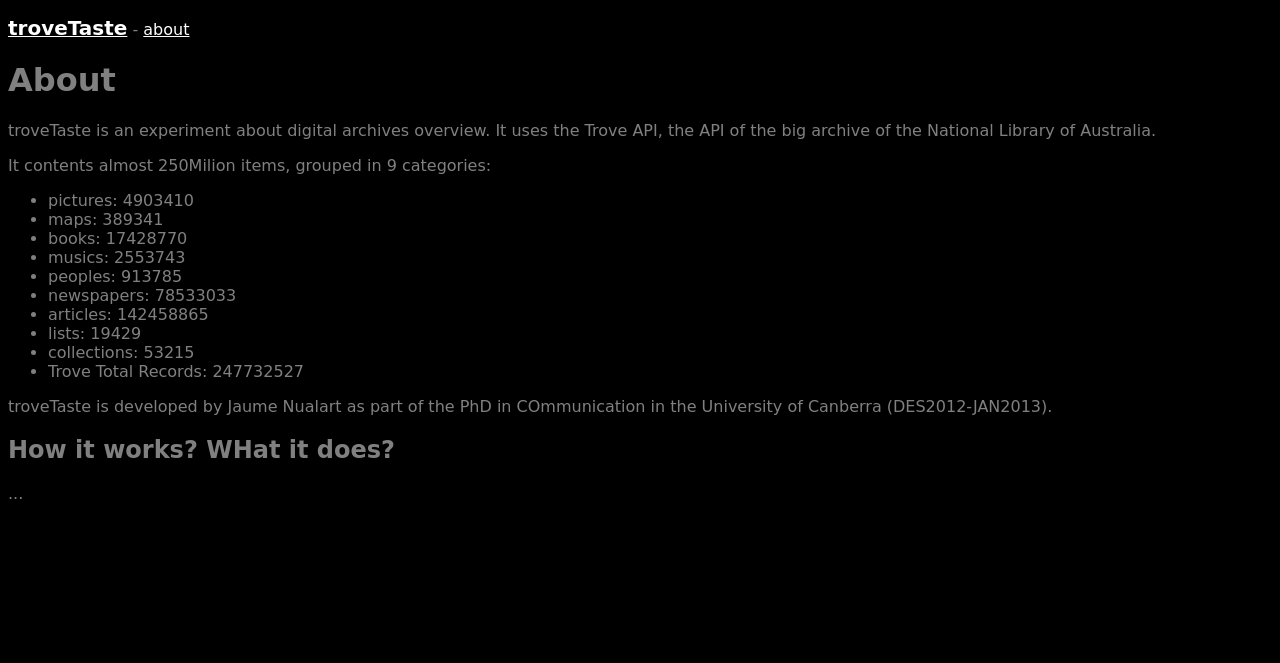
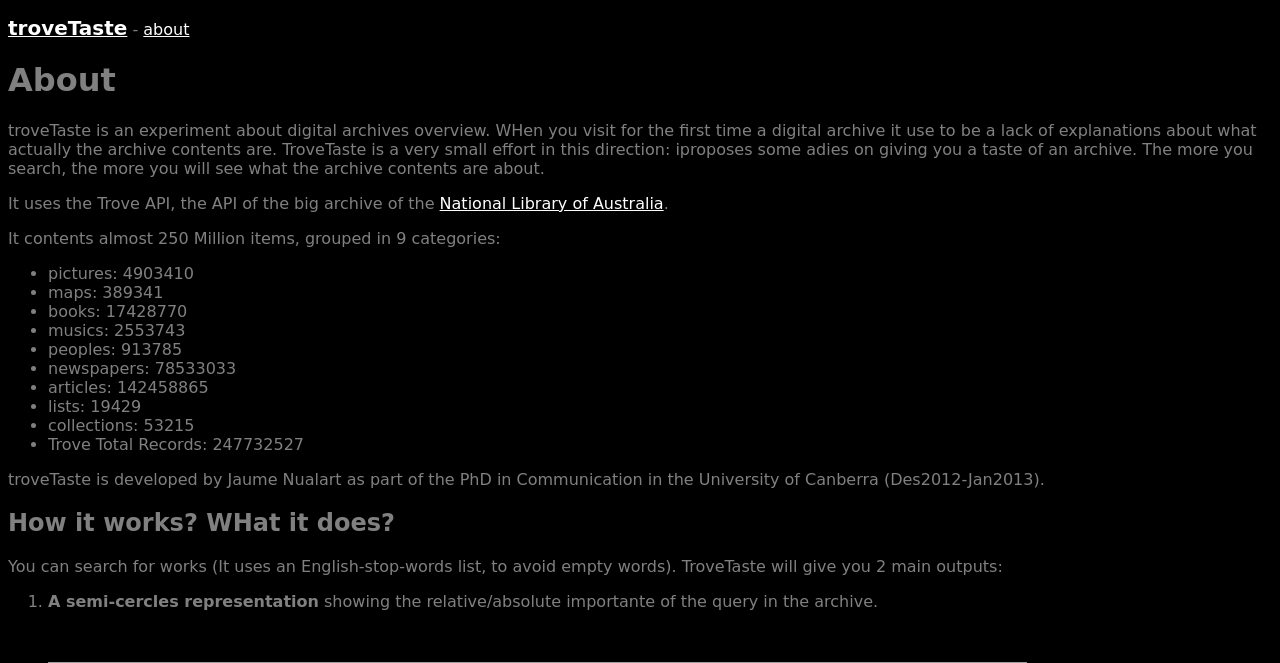
Before and after one commit to jaumet/troveTaste, a Django app: template templates/about.html in a window 1280 px wide. Shown: the top 663 px of the page. Before the commit the page ends 499 px from the top, so only its background shows below. Run offline with Django 3.2, Linux system fonts and the light colour scheme; the template is opened without the code that fills it, so the values that code supplies are empty; grey boxes are pictures that could not be loaded.

Commit message:
First draft for about.html. (Not finished yet)

```diff
--- a/TROVE/urls.py
+++ b/TROVE/urls.py
@@ -1,4 +1,5 @@
 from django.conf.urls import patterns, include, url
+import settings
 
 # Uncomment the next two lines to enable the admin:
 from django.contrib import admin
@@ -35,6 +36,9 @@ urlpatterns = patterns('',
     url(r'^comparing/(?P<query>.*)/$', 'trove_txt.views.comparing'),
 
     # about page
-    url(r'^about$|^about/$', 'trove_txt.views.about')
+    url(r'^about$|^about/$', 'trove_txt.views.about'),
+
+    # Media static files:
+    url(r'^trove_txt/media/(?P<path>.*)$', 'django.views.static.serve', {'document_root': settings.MEDIA_ROOT})
 
 )
--- a/templates/about.html
+++ b/templates/about.html
@@ -22,8 +22,9 @@
 
 {% block content %}
 <h1>About</h1>
-<p>troveTaste is an experiment about digital archives overview. It uses the Trove API, the API of the big archive of the National Library of Australia.</p>
-<p>It contents almost 250Milion items, grouped in 9 categories:</p>
+<p>troveTaste is an experiment about digital archives overview. WHen you visit for the first time a digital archive it use to be a lack of explanations about what actually the archive contents are. TroveTaste is a very small effort in this direction: iproposes some adies on giving you a taste of an archive. The more you search, the more you will see what the archive contents are about.</p>
+    <p>It uses the Trove API, the API of the big archive of the <a href="http://trove.nla.gov.au/">National Library of Australia</a>.</p>
+<p>It contents almost 250 Million items, grouped in 9 categories:</p>
 <ul>
 <li>pictures: 4903410</li>
 <li>maps: 389341</li>
@@ -36,9 +37,22 @@
 <li>collections: 53215</li>
 <li>Trove Total Records: 247732527</li>
 </ul>
-<p>troveTaste is developed by Jaume Nualart as part of the PhD in COmmunication in the University of Canberra (DES2012-JAN2013).</p>
+<p>troveTaste is developed by Jaume Nualart as part of the PhD in Communication in the University of Canberra (Des2012-Jan2013).</p>
 
 <h2>How it works? WHat it does?</h2>
-<p>...</p>
+<p>You can search for works (It uses an English-stop-words list, to avoid empty words). TroveTaste will give you 2 main outputs:<p>
+<ol><li><b> A semi-cercles representation</b> showing the relative/absolute importante of the query in the archive.</li>
+    <p>&nbsp;</p>
+    <img style="width:80%;" src="http://localhost/trove_media/media/Semicercle-screenshot.png" /><br />
+    <p style="margin-left:50px;"><i>Fig 1.- semicercler representation of relative/absolut quantities, made with D3js</i></ p>
+<p>&nbsp;</p>
+    <li><b> A table comparing</b> your query other queries in the troveTaste data base, grouped by the 9 trove categories</li></ol>
 
+<h2>Code & credits</h2>
+    <p>This is a <b>django</b> app and it also uses the javascript libraries: <b>jquery</b>, <b>D3</b>. The cose is in my github: <a href="http://github.com/jaumet/troveTaste">http://github.com/jaumet/troveTaste</a></p>
+    <p>Idea & code: Jaume Nualart (@jaumetet). Please send comments to jaume AT nualart.cat</p>
+    <p>Canberra, Australia. Des2012-Jan2013</p>
+    <p>&nbsp;</p>
+    <p>&nbsp;</p>
+    <p>&nbsp;</p>
 {% endblock content %}
```
